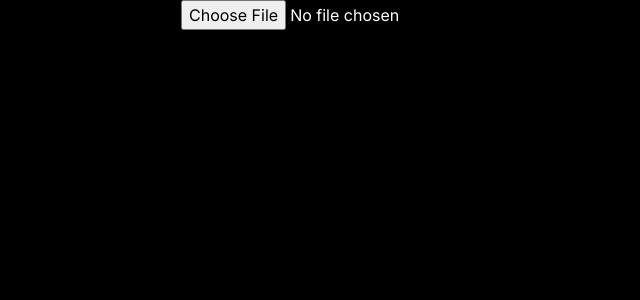
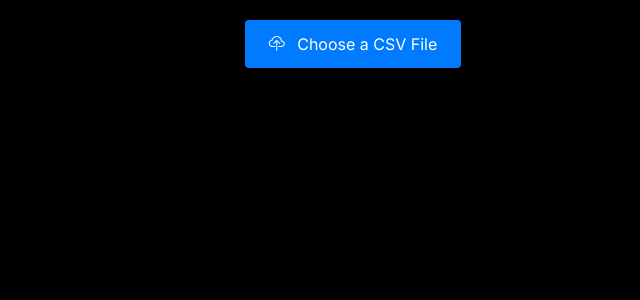
Before and after one commit to miguelnunez15/Data_Analizer, a Next.js app: page / in a window 1280 px wide. Shown: the top 300 px of the page, without its empty margins (287-927 px from the left). Built offline with nearby package versions, Linux system fonts and the light colour scheme.

Commit message:
Commit final

```diff
--- a/src/app/page.tsx
+++ b/src/app/page.tsx
@@ -1,14 +1,8 @@
 'use client';
-
-import Image from "next/image";
-
-// ? CSS
-import './page.css';
 
 // ? Componentes
 import FileInput from "@/components/FileInput";
 import ResultsPreview from "@/components/ResultsPreview";
-import Button from "@/components/Button";
 
 // ? Útiles
 import { parseCSV } from "@/lib/csvUtils";
@@ -38,12 +32,16 @@ export default function Home() {
     }
   };
 
+  const newCSV = () => {
+    setData([]);
+  }
+
   return (
     <main className="flex flex-col items-center justify-between">
 
       {data.length > 0 ? (
         <>
-          <ResultsPreview csv={ data }/>
+          <ResultsPreview csv={ data } newCSV={ newCSV } />
         </>
       ) : (
         <FileInput onChange={handleFileChange} />
--- a/src/components/EditPanel.css
+++ b/src/components/EditPanel.css
@@ -1,4 +1,3 @@
-/* Estilo para el contenedor principal del panel de edición */
 .edit-panel {
     background-color: #f9f9f9;
     border: 1px solid #ddd;
@@ -11,7 +10,6 @@
     color:black;
   }
 
-  /* Estilo para las filas flexibles */
   .edit-panel .flex-row {
     display: flex;
     align-items: center;
@@ -19,13 +17,11 @@
     margin-bottom: 15px;
   }
 
-  /* Estilo para los labels */
   .edit-panel .flex-row span {
     font-weight: bold;
     width: 150px;
   }
 
-  /* Estilo para los inputs */
   .edit-panel .flex-row input {
     flex: 1;
     padding: 8px;
@@ -33,7 +29,6 @@
     border-radius: 4px;
   }
 
-  /* Estilo para los botones */
   .edit-panel .button-group {
     display: flex;
     justify-content: flex-end;
--- /dev/null
+++ b/src/components/FileInput.css
@@ -0,0 +1,31 @@
+
+.file-input-container {
+    display: flex;
+    flex-direction: column;
+    align-items: center;
+    margin: 20px;
+  }
+
+  .custom-file-upload {
+    display: inline-block;
+    padding: 12px 24px;
+    cursor: pointer;
+    background-color: #007bff;
+    color: #fff;
+    border-radius: 4px;
+    font-size: 16px;
+    transition: background-color 0.3s ease;
+    text-align: center;
+  }
+
+  .custom-file-upload:hover {
+    background-color: #0056b3;
+  }
+
+  .custom-file-upload i {
+    margin-right: 8px;
+  }
+
+  .file-input {
+    display: none;
+  }
--- a/src/components/FileInput.tsx
+++ b/src/components/FileInput.tsx
@@ -1,14 +1,25 @@
 import React from 'react';
+import './FileInput.css';
 
 interface FileInputProps {
-    onChange: (event: React.ChangeEvent<HTMLInputElement>) => void;
+  onChange: (event: React.ChangeEvent<HTMLInputElement>) => void;
 }
 
 const FileInput: React.FC<FileInputProps> = ({ onChange }) => {
-    return (
-      <input type="file" accept=".csv" onChange={onChange} />
-    );
-  };
-
+  return (
+    <div className="file-input-container">
+      <label htmlFor="file-upload" className="custom-file-upload">
+        <i className="bi bi-cloud-upload"></i> Choose a CSV File
+      </label>
+      <input
+        id="file-upload"
+        type="file"
+        accept=".csv"
+        onChange={onChange}
+        className="file-input"
+      />
+    </div>
+  );
+};
 
 export default FileInput;
--- a/src/components/ResultsPreview.tsx
+++ b/src/components/ResultsPreview.tsx
@@ -9,9 +9,10 @@ import Button from "./Button";
 
 interface Props {
   csv: Record<string, any>[];
+  newCSV: () => void;
 }
 
-const ResultsPreview: React.FC<Props> = ({ csv }) => {
+const ResultsPreview: React.FC<Props> = ({ csv, newCSV }) => {
   const [cabeceras, setCabeceras] = useState<string[]>([]);
   const [numFilas, setNumFilas] = useState(0);
   const [numColumnas, setNumColumnas] = useState(0);
@@ -146,10 +147,12 @@ const ResultsPreview: React.FC<Props> = ({ csv }) => {
     a.click();
   }
 
+
   return (
     <div className="w-full flex flex-col gap-10 p-5 pt-10">
-      <div className="flex justify-center">
+      <div className="flex justify-center gap-3">
         <Button type="primary" text="Descargar CSV" onClick={downloadCSV}/>
+        <Button type="primary" text="Nuevo CSV" onClick={newCSV}/>
       </div>
 
       {showModal ? (
```
Also changed, not shown: src/app/page.css (deleted).
